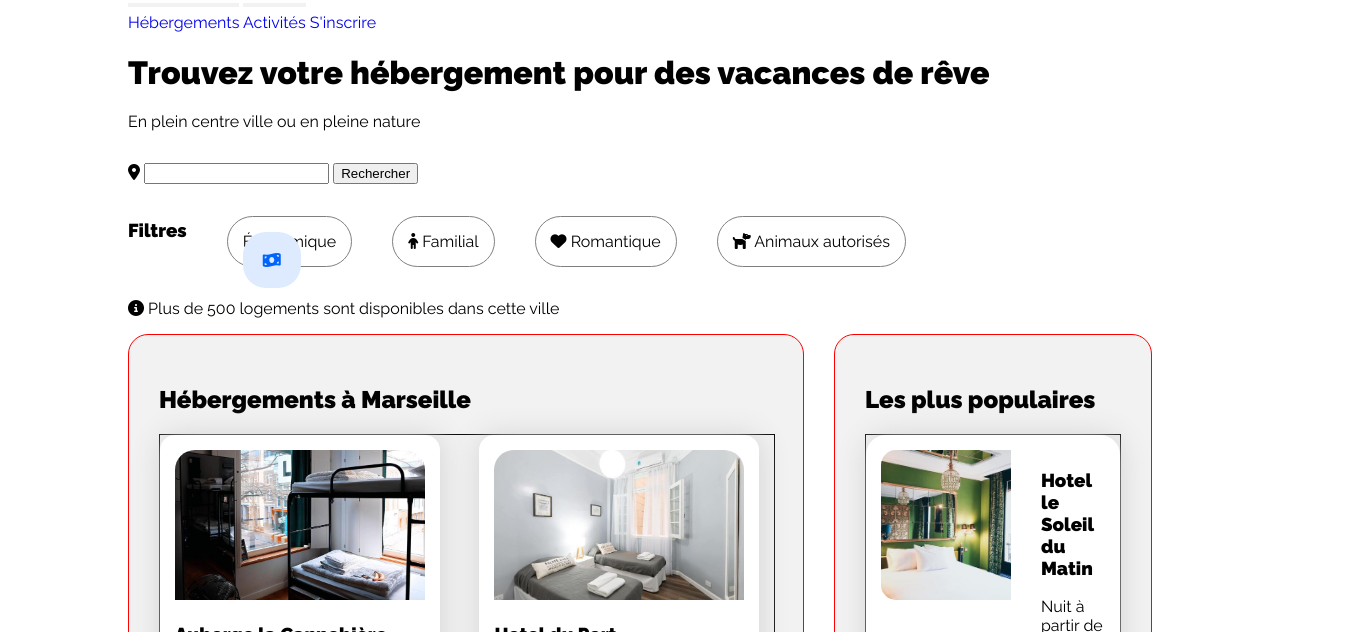
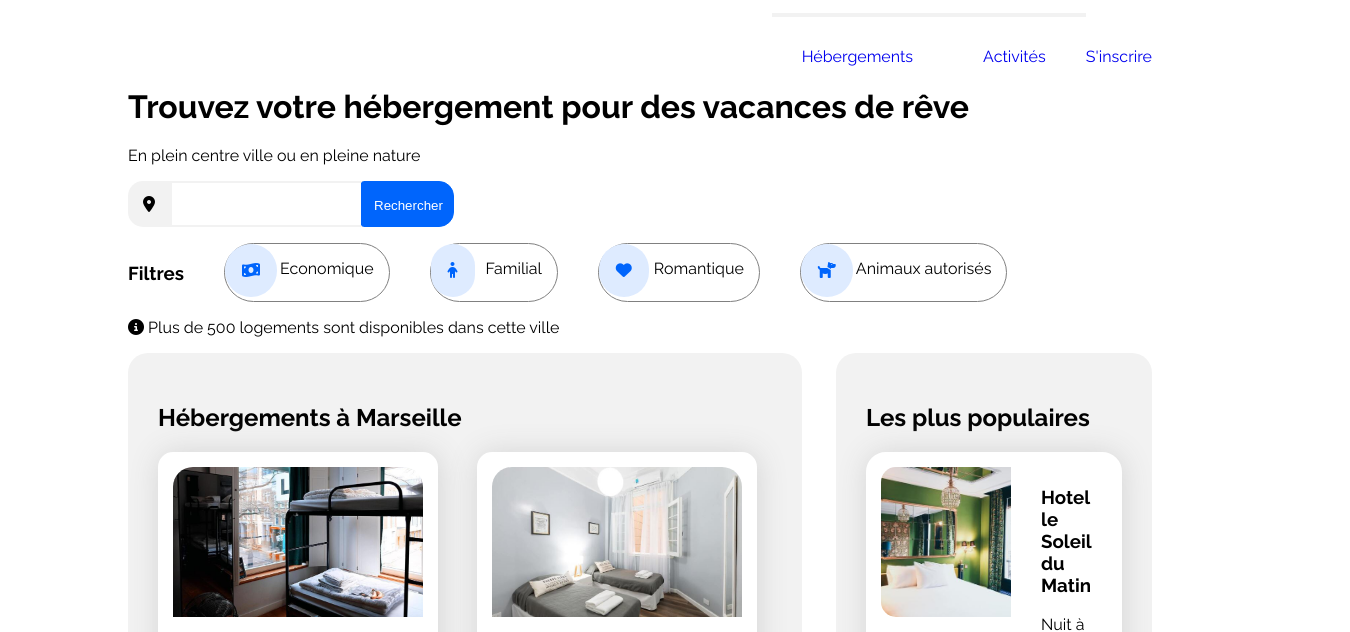
Before and after one commit to Elora-Kittink/DelpierreElora_2_26112020, a plain HTML site: page Reservia.html in a window 1280 px wide. Shown: the part 93-725 px from the top of the page, 1350 px wide, since content can reach past the window. Drawn offline with Linux system fonts and the light colour scheme.

Commit message:
positionnement section filtres

```diff
--- a/Projet2.css
+++ b/Projet2.css
@@ -26,18 +26,28 @@ body {
 	text-decoration: none;
 }
 
-.activites_menu, .hebergements_menu {
+
+
+/* BODY */
+
+.menu {
+
+	display: flex;
+	justify-content: flex-end;
+}
+
+.hebergements_menu, .activites_menu {
 
 	border-top: 4px solid #F2F2F2;
-	padding-top: 6px;
+	padding-right: 40px;
+	padding-left: 30px;
+	padding-top: 30px;
 }
 
-.activites_menu:hover, .hebergements_menu:hover {
+.inscrire_menu {
 
-	border-top: 4px solid #0065FC;
+	padding-top: 34px;
 }
-
-/* MAIN */
 
 .hebergements_populaires {
 	display: flex;
@@ -46,15 +56,46 @@ body {
 
 }
 
+
+.activites_menu:hover, .hebergements_menu:hover {
+
+	border-top: 4px solid #0065FC;
+}
 .rechercher {
 
 	display: flex;
+	justify-content: flex-start;
 }
 
+.fa-map-marker-alt {
 
-.filtres {
+	background-color: #F2F2F2;
+	padding: 15px;
+	border-radius: 15px 0px 0px 15px;
+}
+
+#localisation {
+
+	border-top: 2px solid #F2F2F2;
+	border-right: 2px solid #0065FC;
+	border-bottom: 2px solid #F2F2F2;
+	border-left: 2px solid #F2F2F2;
+	padding: 10px 4px 6px 8px;
+}
+
+.rechercher_submit {
+
+	background-color: #0065FC;
+	border : 1px solid #0065FC;
+	padding: 10px 10px 7px 10px;
+	border-radius: 0px 15px 15px 0px;
+	color: white;
+}
+
+.les_filtres {
 
 	display: flex;
+	flex-wrap: wrap;
 	position: relative;
 }
 
@@ -63,23 +104,31 @@ body {
 	margin-right: 40px;
 }
 
-.filtres_logo {
+.filtres {
 
 	margin-right: 40px;
 	border: 1px grey solid;
 	padding: 15px;
 	border-radius: 50px;
+	position: relative;
 }
 
-.fa-money-bill-wave {
+.filtres_logo {
 
+	position: absolute;
+	left: 0px;
+	top: 0px;
 	background-color: #DEEBFF;
+	background-size: 50px;
 	color: #0065FC;
-	padding: 20px;
-	border-radius: 23px;
-	position: absolute;
+	padding : 17px;
+	border-radius: 50px
 }
 
+.filtres_txt {
+
+	padding-left: 40px;
+}
 .blue {
 
 	color: #0065FC;
@@ -96,7 +145,7 @@ body {
 .hebergements  {
 
 	background-color: #F2F2F2;
-	border: 1px red solid;
+	border: 1px red none;
 	width: 60%;
 	border-radius: 20px;
 	padding: 30px;
@@ -110,7 +159,7 @@ body {
 	justify-content: space-between;
 	flex-wrap: wrap;
 	align-content: space-between;
-	border: 1px black solid;
+	border: 1px black none;
 }
 
 
@@ -160,7 +209,7 @@ body {
 .populaires  {
 
 	background-color: #F2F2F2;
-	border: 1px red solid;
+	border: 1px red none;
 	width: 25%;
 	border-radius: 20px;
 	padding: 30px;
@@ -172,7 +221,7 @@ body {
 	flex-direction: column;
 	justify-content: space-around;
 	align-content: space-around;
-	border: 1px black solid;
+	border: 1px black none;
 }
 
 
@@ -226,7 +275,7 @@ body {
 .activites {
 
 	padding: 20px;
-	border: 1px red solid;
+	border: 1px red none;
 }
 
 .activites_flex {
@@ -236,7 +285,7 @@ body {
 	align-content: space-between;
 	height: 550px;
 	justify-content: space-between;
-	border: 1px black solid;
+	border: 1px black none;
 }
 
 .les_activites {
@@ -332,3 +381,14 @@ body {
 	text-decoration: none;
 	color: black;
 }
+
+
+/*MEDIA QUERIES*/
+
+@media screen and (max-width: 1600px) {
+
+	.activites_flex {
+
+		flex-flow: column;
+	}
+}
--- a/Reservia.html
+++ b/Reservia.html
@@ -3,7 +3,7 @@
 
 	<head>
 		<link rel="preconnect" href="https://fonts.gstatic.com">
-		<link href="https://fonts.googleapis.com/css2?family=Raleway:wght@400;500;900&display=swap" rel="stylesheet">
+		<link href="https://fonts.googleapis.com/css2?family=Raleway:wght@400;500;600;700;800;900&display=swap" rel="stylesheet">
 		<link rel="stylesheet" href="Projet2.css" />
 		 <script src="https://kit.fontawesome.com/71be7ba4eb.js" crossorigin="anonymous"></script>
 		<title>Reservia</title>
@@ -14,7 +14,7 @@
 	<body>
 		<header class="header">
 			<p><img class="reservia_logo" src="Ressources/images/logo/Reservia.png" alt="Logo Reservia"/></p>
-			<nav>
+			<nav class="menu">
 				<a class="hebergements_menu" href="hebergements.html">Hébergements</a>
 				<a class="activites_menu" href="activites.html">Activités</a>
 				<a class="inscrire_menu" href="inscription.html">S'inscrire</a>
@@ -24,21 +24,33 @@
 		<div class="bloc_page">
 			<h1>Trouvez votre hébergement pour des vacances de rêve</h1>
 			<p>En plein centre ville ou en pleine nature</p>
-			<div class="rechercher">
+			<div>
 				<form method="post" action="traitement.php">
-					<p>
+					<p class="rechercher">
 						<label for="localisation"><i class="fas fa-map-marker-alt"></i></label>
 						<input type="text" name="localisation" id="localisation">
-						<input type="submit" value="Rechercher" >
+						<input type="submit" value="Rechercher" class="rechercher_submit">
 					</p>
 				</form>
 			</div>
-			<div class="filtres">
+			<div class="les_filtres">
 				<h3 class="filtres_title">Filtres</h3>
-				<p class="filtres_logo"><i  class="fas fa-money-bill-wave"></i> Économique</p>
-				<p class="filtres_logo"><i  class="fas fa-child"></i>  Familial </p>
-				<p class="filtres_logo"><i  class="fas fa-heart"></i>  Romantique </p>
-				<p class="filtres_logo"><i  class="fas fa-dog"></i>  Animaux autorisés </p>
+				<div class="filtres">
+					<div class="filtres_logo"><i  class="fas fa-money-bill-wave"></i></div>
+					<div class="filtres_txt">Economique</div>
+				</div>
+				<div class="filtres">
+					<div class="filtres_logo"><i  class="fas fa-child"></i></div>
+					<div class="filtres_txt">Familial</div>
+				</div>
+				<div class="filtres">
+					<div class="filtres_logo"><i  class="fas fa-heart"></i></div>
+					<div class="filtres_txt">Romantique</div>
+				</div>
+				<div class="filtres">
+					<div class="filtres_logo"><i  class="fas fa-dog"></i></div>
+					<div class="filtres_txt">Animaux autorisés</div>
+				</div>
 			</div>
 			<p><i class="fas fa-info-circle"></i> Plus de 500 logements sont disponibles dans cette ville</p>
 			<div class="hebergements_populaires">
```
Also changed, not shown: 1 other file.
